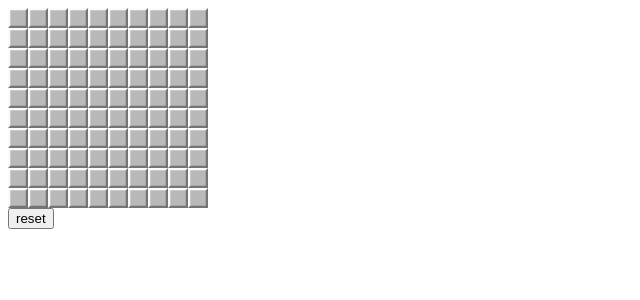
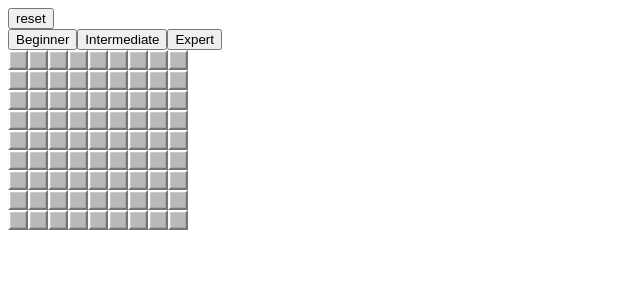
Before and after one commit to worldgeneral/minesweeper, a React (Vite) app: page / in a window 1280 px wide. Shown: the top 300 px of the page, without its empty margins (0-640 px from the left). Built offline with nearby package versions, Linux system fonts and the light colour scheme.

Commit message:
fixed flag state and added game menu

```diff
--- /dev/null
+++ b/src/GameMenu.jsx
@@ -0,0 +1,20 @@
+function GameMenu({ resetGame, setWidth, setHeight, setBombCount }) {
+  function gridSettings(gridWidth, gridHeight, gridBombCount) {
+    setWidth(() => gridWidth);
+    setHeight(() => gridHeight);
+    setBombCount(() => gridBombCount);
+    resetGame(gridWidth, gridHeight, gridBombCount);
+  }
+  return (
+    <>
+      <div></div>
+      <button onClick={() => resetGame()}>reset</button>
+      <div>
+        <button onClick={() => gridSettings(9, 9, 10)}>Beginner</button>
+        <button onClick={() => gridSettings(16, 16, 40)}> Intermediate</button>
+        <button onClick={() => gridSettings(32, 16, 99)}>Expert</button>
+      </div>
+    </>
+  );
+}
+export { GameMenu };
--- a/src/GridTile.jsx
+++ b/src/GridTile.jsx
@@ -22,16 +22,13 @@ function GridTile({
   };
 
   function flagCell() {
-    if (flagCellState.includes(parseInt(id)) === true) {
-      let newState = [];
-      newState.push(
-        flagCellState.splice(flagCellState.indexOf(parseInt(id), 1))
-      );
-      setFlagCellState(() => newState);
-
-      return;
-    }
-    if (flagCellState.includes(parseInt(id)) === false) {
+    if (flagCellState.includes(parseInt(id))) {
+      setFlagCellState((preValue) => {
+        let state = [...preValue];
+        state.splice(state.indexOf(parseInt(id), 1));
+        return state;
+      });
+    } else {
       setFlagCellState((preValue) => {
         return [...preValue, parseInt(id)];
       });
--- a/src/MineSweeper.jsx
+++ b/src/MineSweeper.jsx
@@ -1,12 +1,14 @@
 import { GameGrid } from "./GameGrid";
+import { GameMenu } from "./GameMenu";
 import { gridLayout, cellReveal } from "./gameLogic";
 import { useState, useEffect } from "react";
 import { tileState, flagState } from "./react-minesweeper";
 
-let width = 10;
-let height = 10;
-let bombCount = 10;
 function MineSweeper() {
+  const [width, setWidth] = useState(9);
+  const [height, setHeight] = useState(9);
+  const [bombCount, setBombCount] = useState(10);
+
   const [gameOver, setGameOver] = useState(false);
   const [gameGrid, setGameGrid] = useState(
     gridLayout(width, height, bombCount)
@@ -15,7 +17,7 @@ function MineSweeper() {
   const [flagCellState, setFlagCellState] = useState(flagState());
   const [gameWin, setGameWin] = useState(false);
 
-  function resetGame() {
+  function resetGame(width, height, bombCount) {
     setGameGrid(gridLayout(width, height, bombCount));
     setTileClickState(tileState());
     setGameOver(false);
@@ -32,6 +34,12 @@ function MineSweeper() {
 
   return (
     <>
+      <GameMenu
+        resetGame={resetGame}
+        setWidth={setWidth}
+        setHeight={setHeight}
+        setBombCount={setBombCount}
+      />
       <GameGrid
         grid={gameGrid}
         width={width}
@@ -44,7 +52,6 @@ function MineSweeper() {
         setFlagCellState={setFlagCellState}
         revealCells={revealCells}
       />
-      <button onClick={() => resetGame()}>reset</button>
     </>
   );
 }
--- a/src/gameLogic.js
+++ b/src/gameLogic.js
@@ -3,7 +3,7 @@ function gridLayout(width, height, totalBombCount) {
   const totalTiles = width * height;
   const bombArray = hasBomb(totalBombCount, totalTiles);
   let currentCell = 0;
-  //let currentRow = 0;
+
   for (let cell = 0; cell < totalTiles; cell++) {
     const isLeft =
       currentCell > currentCell - 1 &&
```
